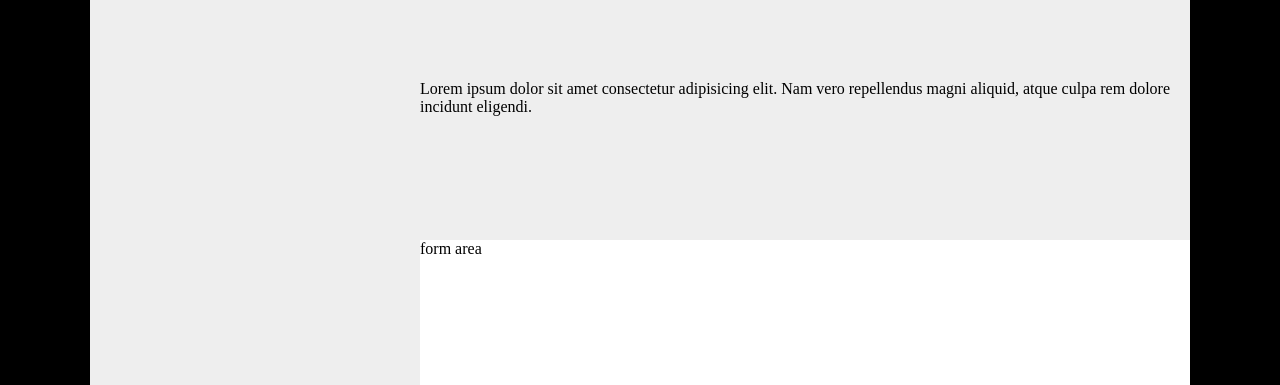
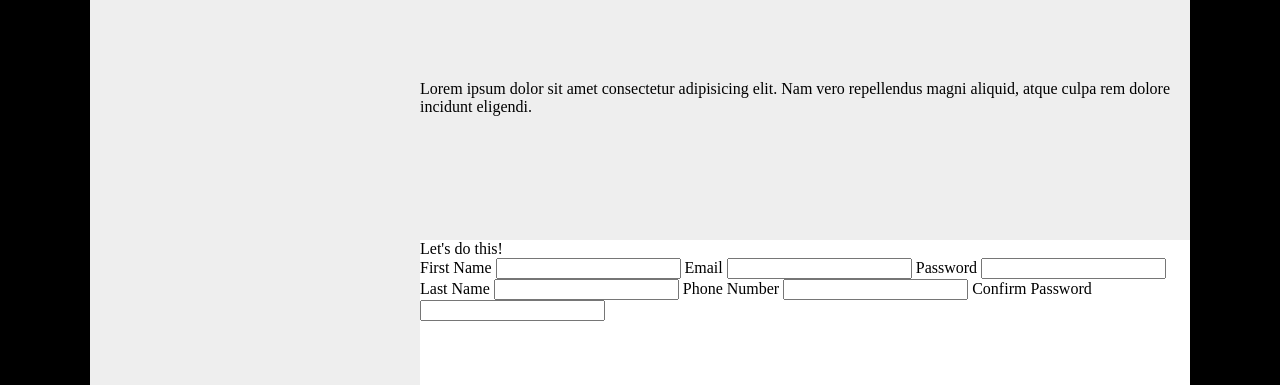
Before and after one commit to maurolps/odin-sign-up-form, a plain HTML site: page index.html in a window 1280 px wide. Shown: the top 385 px of the page. Drawn offline with Linux system fonts and the light colour scheme.

Commit message:
Added forms

```diff
--- a/index.html
+++ b/index.html
@@ -10,22 +10,46 @@
 <body>
   <div class="main">
     <div class="header">
-      <div class="container">
-        <div class="logo">logo here</div>
-      </div>
+      <div class="container"></div>
+      <div class="logo">logo here</div>
     </div>
     <div class="main-container">
       <div class="text-area">Lorem ipsum dolor sit amet consectetur adipisicing elit.
         Nam vero repellendus magni aliquid, atque culpa rem dolore incidunt eligendi.
       </div>
       <div class="form-area">
-        form area
+        <div class="form-container">
+          <div class="form-title">Let's do this!</div>
+          <div class="form-container2">
+            <div class="column1">
+              <form action="example.com/path">
+                <label for="first_name">First Name</label>
+                <input type="text" id="first_name" name="first_name" >
+                <label for="user_email">Email</label>
+                <input type="email" name="user_email" id="user_email">
+                <label for="user_password">Password</label>
+                <input type="password" id="user_password" name="password">
+              </form>
+            </div>
+            <div class="column2">
+              <form action="example.com/path">
+                <label for="last_name">Last Name</label>
+                <input type="text" id="last_name" name="last_name" >
+                <label for="user_phone">Phone Number</label>
+                <input type="tel" name="user_phone" id="user_phone">
+                <label for="user_password">Confirm Password</label>
+                <input type="password" name="user_password" id="user_password">
+              </form>
+            </div>
+          </div>
+        </div>
       </div>
       <div class="text-area">
         <button>submit</button>
       </div>
     </div>
   </div>
-  <div class="footer">footer</div>
+  <div class="footer">Photo by <a href="https://unsplash.com/@infernisvox">Jens R.</a> on <a href="https://unsplash.com/photos/a-very-tall-building-with-a-sky-background-3D1e1poh2P0">Unsplash</a>
+  </div>
 </body>
 </html>
```
